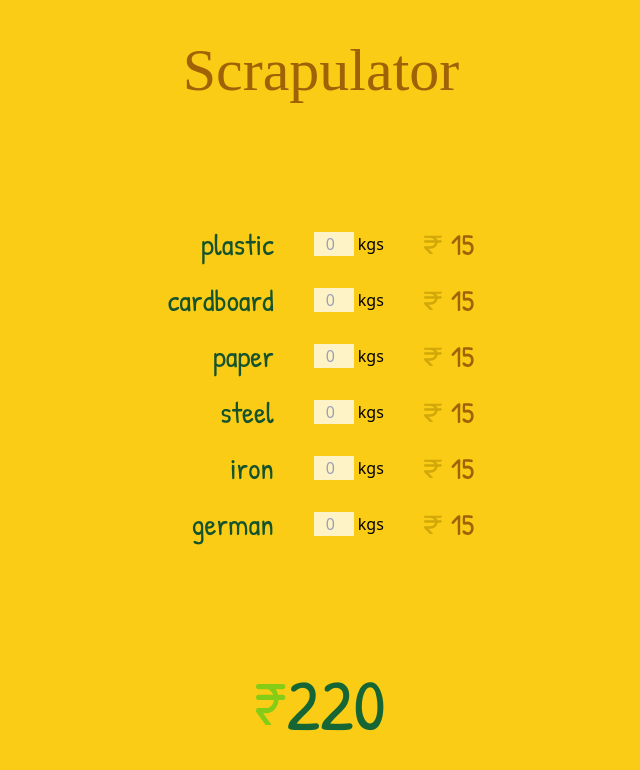
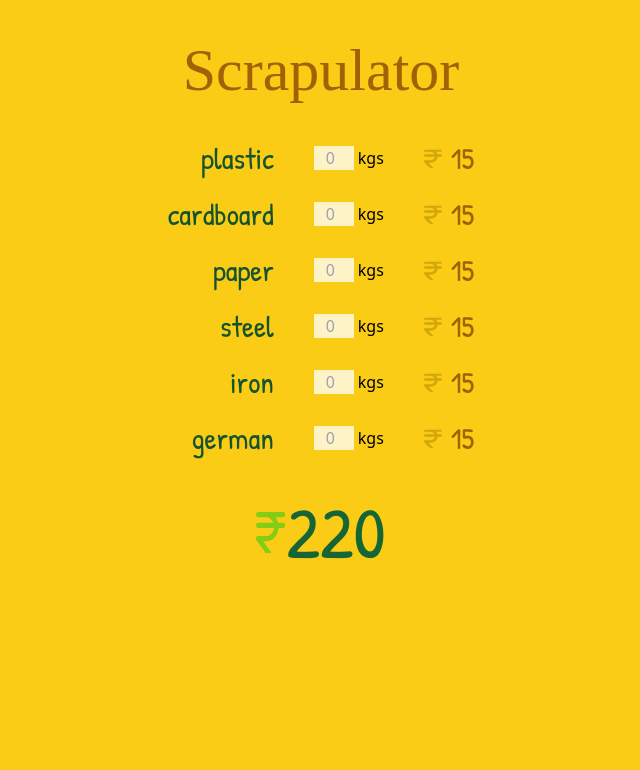
Before and after one commit to JuzerShakir/scrapulator, a React (Vite) app: page / in a window 1280 px wide. Shown: the top 770 px of the page, without its empty margins (319-959 px from the left). Built offline with nearby package versions, Linux system fonts and the light colour scheme; a web font is replaced by a local one.

Commit message:
add `ul` & `li` tags

```diff
--- a/src/App.jsx
+++ b/src/App.jsx
@@ -29,20 +29,22 @@ function Header() {
 
 function ScrapItems() {
 	return (
-		<main
+		<main>
+			<ul
 				id="scrapItems"
 				className="grow flex flex-col justify-center gap-5 px-6"
 			>
 				{scrapItems.map((item) => (
 					<Item name={item} key={item} />
 				))}
+			</ul>
 		</main>
 	);
 }
 
 function Item(props) {
 	return (
-		<div className="flex justify-end gap-10">
+		<li className="flex justify-end gap-10">
 			{/* title */}
 			<label
 				htmlFor={props.name}
@@ -52,7 +54,7 @@ function Item(props) {
 			</label>
 
 			{/* weight input */}
-			<div className="flex gap-x-1 items-center">
+			<span className="flex gap-x-1 items-center">
 				<input
 					type="number"
 					id={props.name}
@@ -61,16 +63,16 @@ function Item(props) {
 					placeholder="0"
 				></input>
 				<strong className="font-light">kgs</strong>
-			</div>
+			</span>
 
 			{/* amount */}
-			<div className="flex gap-x-1 items-center">
+			<span className="flex gap-x-1 items-center">
 				<img src={smallRupeeIcon} className="h-5" alt="rupee icon" />
 				<strong className="patrick-hand-regular text-3xl text-yellow-700">
 					15
 				</strong>
-			</div>
-		</div>
+			</span>
+		</li>
 	);
 }
 
```
Lines whose indentation alone changed are shown as unchanged.
